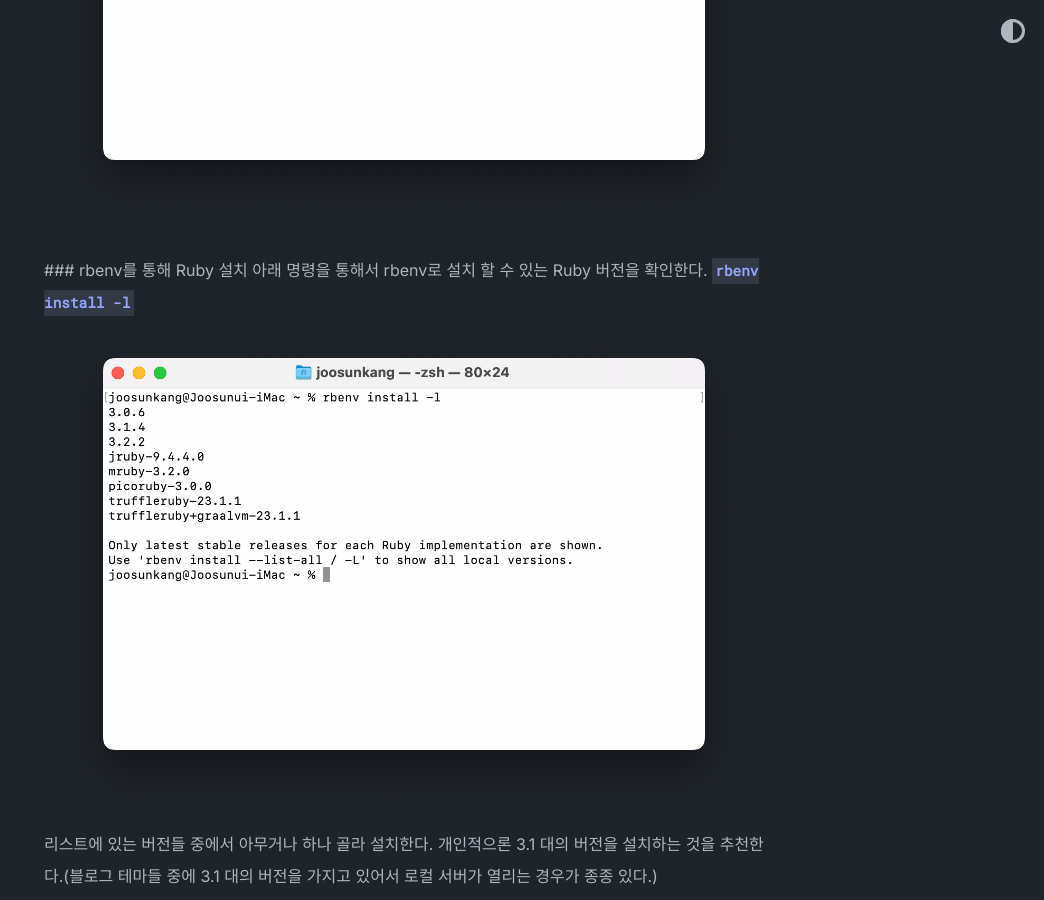
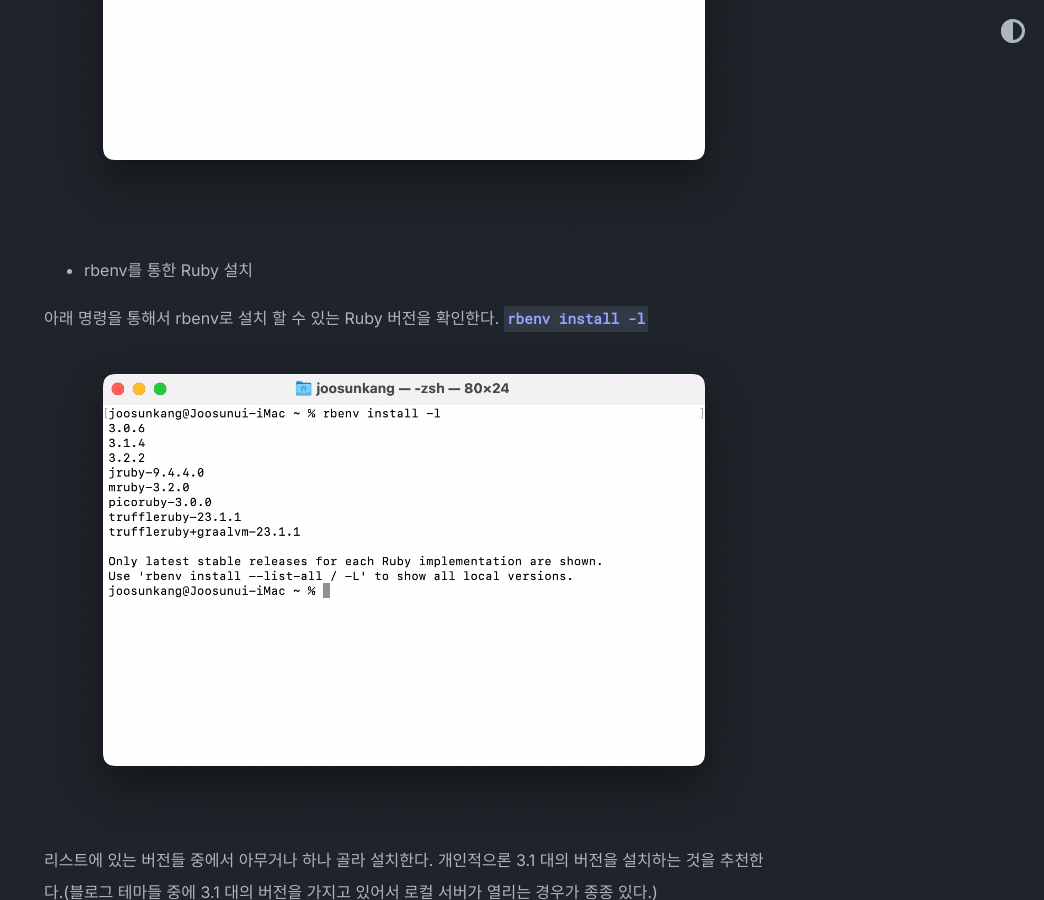
Before and after one commit to kangjuson/kangjuson.github.io, a Jekyll site: the page built from _posts/2023-11-01-GitHubPages-post.md, in a window 1280 px wide and 900 px high, scrolled down 1223 px. Shown: the whole window, without its empty margins (236-1280 px from the left). Built offline with Jekyll 4.4.1, drawn with Linux system fonts in a browser that asks for light colours; comment, search, counter and statistics services are not loaded; some of the changed text lies outside the part shown.

Commit message:
오타 전격 수정

```diff
--- a/_posts/2023-11-01-GitHubPages-post.md
+++ b/_posts/2023-11-01-GitHubPages-post.md
@@ -26,7 +26,8 @@ tags: [Git, Mac OS, GitHub, Jekyll]
  먼저 `brew install rbenv` 로 가장 최신 버전의 rbenv를 설치한다.
  ![image error](images/스크린샷 2023-11-01 오전 11.49.04.png)
 
- ### rbenv를 통해 Ruby 설치
+ - rbenv를 통한 Ruby 설치
+
  아래 명령을 통해서 rbenv로 설치 할 수 있는 Ruby 버전을 확인한다.
  `rbenv install -l`
  ![image error](images/스크린샷 2023-11-01 오전 11.53.14.png)
```
Also changed, not shown: other parts of _posts/2023-11-01-GitHubPages-post.md (+1 -1 lines), _posts/2023-10-26-GitInstall-post.md (+1 -1 lines), _posts/2023-11-06-Utterances-post.md (+2 -1 lines), _posts/2023-11-29-Pygame-post.md (+1 -1 lines).
